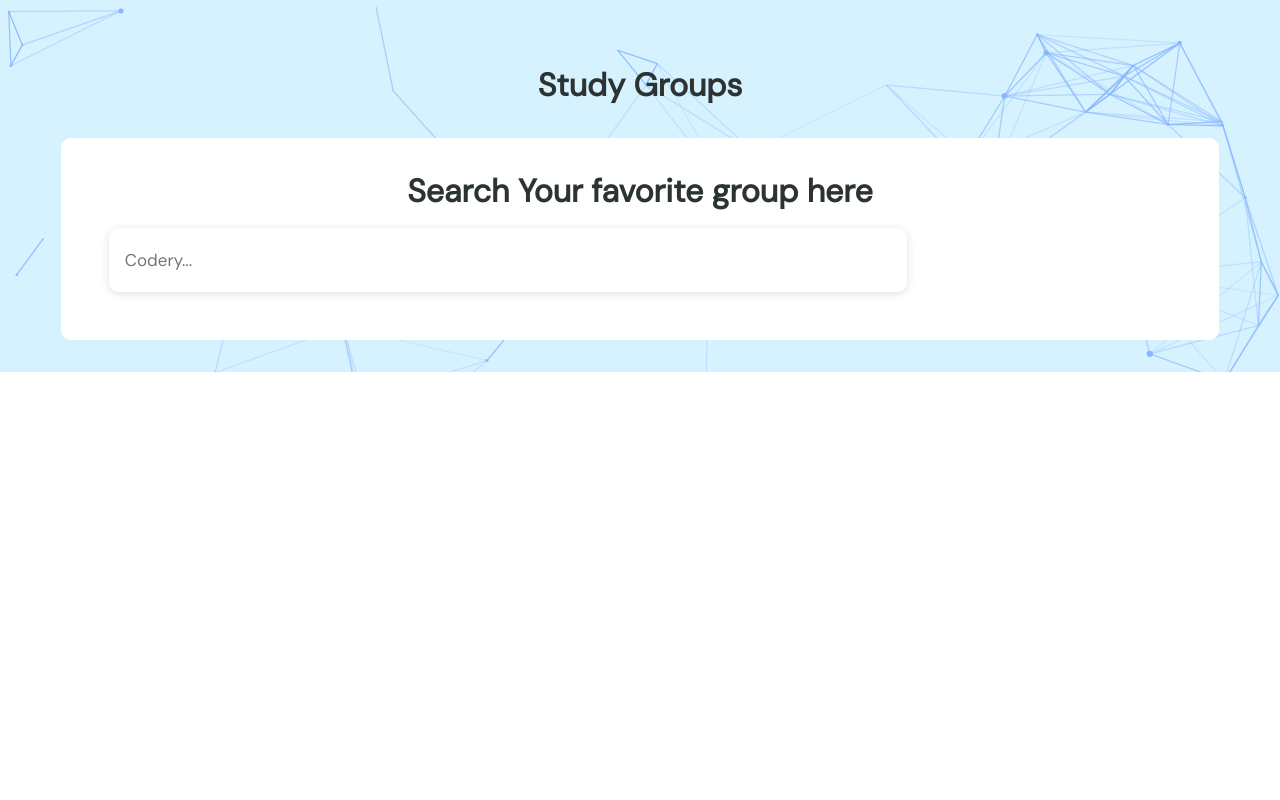
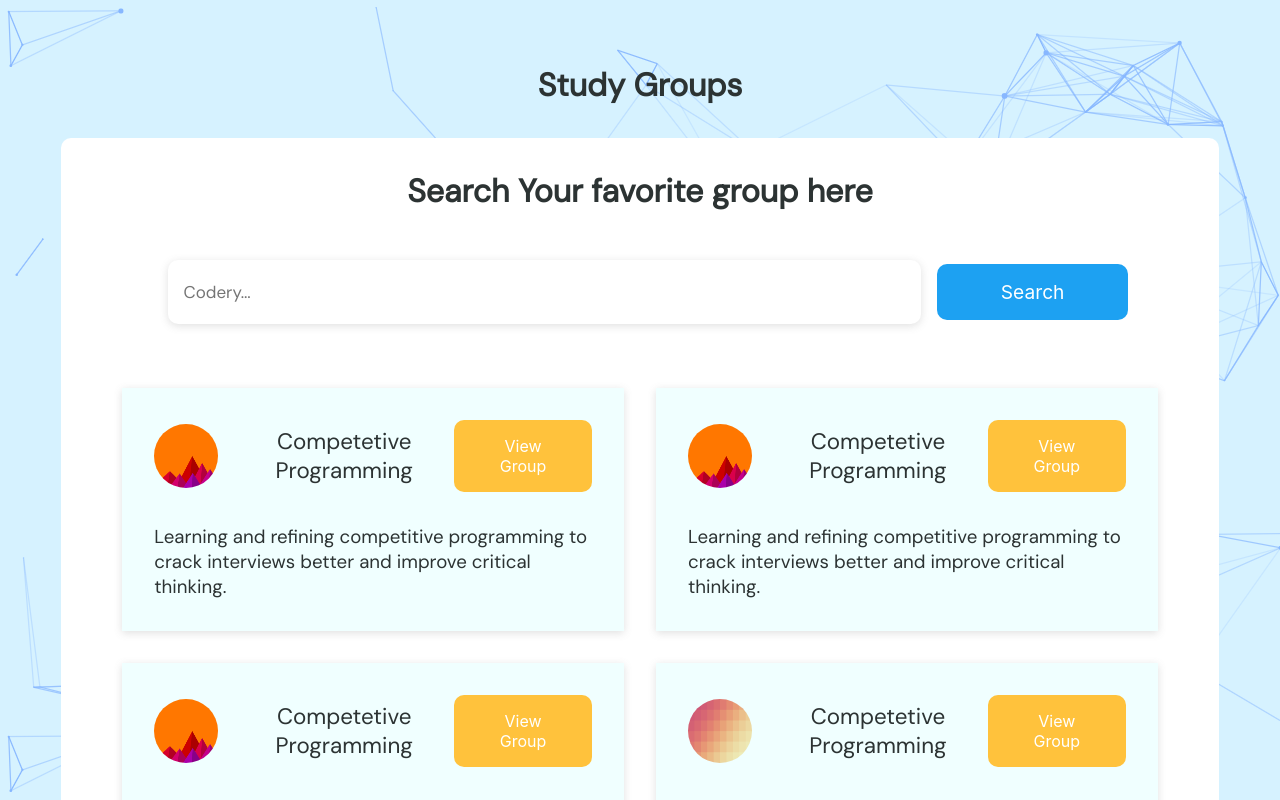
Before and after one commit to aryanjangid/DevelUp, a React (Create React App) app in the folder client/: page /studygroups in a window 1280 px wide. Shown: the top 800 px of the page. Built offline with nearby package versions, Linux system fonts and the light colour scheme; no server answers.

Commit message:
Study Group added

```diff
--- /dev/null
+++ b/client/src/components/Models/Team.js
@@ -0,0 +1,38 @@
+
+import React, { useRef } from 'react'
+import { useGLTF } from '@react-three/drei'
+import { useLoader, Canvas, useFrame } from "@react-three/fiber";
+import { Clock } from "three";
+
+export default function Model({ ...props }) {
+  const group = useRef()
+  const delta =new Clock
+  useFrame((clicked,delta)=>{
+    group.current.rotation.y+=delta*0.1
+  })
+
+
+  const { nodes, materials } = useGLTF('/teamModels.gltf')
+  return (
+    <group ref={group} {...props} dispose={null}>
+      <group rotation={[-Math.PI / 2, 0, 0]} scale={0.06}>
+        <group  rotation={[Math.PI / 2, 0, 0]}>
+          <group  position={[20,-30,12]} rotation={[-Math.PI / 2, 0, 0]} scale={6} >
+            <mesh geometry={nodes['11_person__0'].geometry} material={materials['273_person__0']} scale={9.27} />
+          </group>
+          <group position={[-20,-30,36]}  rotation={[-Math.PI / 2, 0, 0]} scale={6}>
+            <mesh geometry={nodes['151_person__0'].geometry} material={materials['273_person__0']} scale={8.44} />
+          </group>
+          <group  position={[-36,-30,20]}  rotation={[-Math.PI / 2, 0, 0]} scale={6}>
+            <mesh geometry={nodes['156_person__0'].geometry} material={materials['273_person__0']} scale={8.65} />
+          </group>
+          <group  position={[0,-30,0]}  rotation={[-Math.PI / 2, 0, 0]} scale={6}>
+            <mesh geometry={nodes['16_person__0'].geometry} material={materials['273_person__0']} scale={8} />
+          </group>
+        </group>
+      </group>
+    </group>
+  )
+}
+
+useGLTF.preload('/teamModels.gltf')
--- a/client/src/pages/Home/Home.jsx
+++ b/client/src/pages/Home/Home.jsx
@@ -1,12 +1,28 @@
-import React from 'react'
+import React, { Suspense } from 'react';
 import Button from '../../components/Button'
+
+import Model from '../../components/Models/Team';
+
+import { Canvas } from '@react-three/fiber';
+import { OrbitControls } from '@react-three/drei';
 
 export default function Home() {
   return (
     <div>
-      <h1 style={{color:"black"}}>Home</h1>
+      <h1 style={{ color: "black" }}>Home</h1>
       <Button name="login" to="login"></Button>
       <Button name="mentor-profile" to="mentor-profile"></Button>
+      <Canvas style={{height: "30rem"}}>
+        <OrbitControls enableDamping={true} enableZoom={true} />
+
+        <directionalLight position={[4, 5, 2]} intensity={1} color="#F32053" />
+        <directionalLight position={[-4, -5, -2]} intensity={1} color="#A8ECF0" />
+        <directionalLight position={[4, -5, 2]} intensity={1} color="#407BFF" />
+
+        <Suspense fallback={null}>
+          <Model />
+        </Suspense>
+      </Canvas>
     </div>
   )
 }
--- a/client/src/pages/Study Group/StudyGroup.jsx
+++ b/client/src/pages/Study Group/StudyGroup.jsx
@@ -1,19 +1,80 @@
 import React from 'react'
 import classes from './studyGroup.module.css'
 import background from '../../Assets/studyBackground.png'
+import profile1 from '../../Assets/profile1.png'
+import profile2 from '../../Assets/profile2.png'
+import profile3 from '../../Assets/profile3.png'
+import profile4 from '../../Assets/profile4.png'
+import profile5 from '../../Assets/profile5.png'
+import profile6 from '../../Assets/profile6.png'
+import profile7 from '../../Assets/profile7.png'
+import profile8 from '../../Assets/profile8.png'
 
 export default function StudyGroup() {
+
+  const profilePhotos = [profile1, profile2, profile3, profile4, profile5, profile6, profile7, profile8];
+  const giveRandom = () => {
+    return Math.floor(Math.random() * 7);
+  }
   return (
     <div style={{
-      backgroundImage: `url(${background})`, height: 'fitContent',padding:'2rem'
+      backgroundImage: `url(${background})`, height: 'fitContent', padding: '2rem'
     }}>
       <h1 style={{ textAlign: 'center', padding: "2rem" }}>Study Groups</h1>
       <div className={classes.studyGroupDiv}>
-          <h1> Search Your favorite group here</h1>
-            <div className={classes.searchDiv}>
-              <input style={{width:'70%'}} className='inputBox' placeholder='Codery...'></input>
-              <div></div>
+        <h1> Search Your favorite group here</h1>
+        <div className={classes.searchDiv}>
+          <input style={{ width: '70%' }} className='inputBox' placeholder='Codery...'></input>
+          <div> Search</div>
+        </div>
+        <div className={classes.allGroups}>
+          <div className={classes.studyGroup}>
+            <div className={classes.groupDiv}>
+              <div className={classes.studyGroupDetails}>
+                <img className={classes.studyGroupImg} src={profilePhotos[giveRandom()]} alt="profile"></img>
+                <h3 style={{ marginLeft: '1rem', fontSize: '1.4rem' }}>Competetive Programming</h3>
+              </div>
+              <div className={classes.viewButton}>
+                View Group
+              </div>
             </div>
+            <h3 style={{ paddingTop: '2rem', textAlign: 'left' }}>Learning and refining competitive programming to crack interviews better and improve critical thinking.</h3>
+          </div>
+          <div className={classes.studyGroup}>
+            <div className={classes.groupDiv}>
+              <div className={classes.studyGroupDetails}>
+                <img className={classes.studyGroupImg} src={profilePhotos[giveRandom()]} alt="profile"></img>
+                <h3 style={{ marginLeft: '1rem', fontSize: '1.4rem' }}>Competetive Programming</h3>
+              </div>
+              <div className={classes.viewButton}>
+                View Group
+              </div>
+            </div>
+            <h3 style={{ paddingTop: '2rem', textAlign: 'left' }}>Learning and refining competitive programming to crack interviews better and improve critical thinking.</h3>
+          </div><div className={classes.studyGroup}>
+            <div className={classes.groupDiv}>
+              <div className={classes.studyGroupDetails}>
+                <img className={classes.studyGroupImg} src={profilePhotos[giveRandom()]} alt="profile"></img>
+                <h3 style={{ marginLeft: '1rem', fontSize: '1.4rem' }}>Competetive Programming</h3>
+              </div>
+              <div className={classes.viewButton}>
+                View Group
+              </div>
+            </div>
+            <h3 style={{ paddingTop: '2rem', textAlign: 'left' }}>Learning and refining competitive programming to crack interviews better and improve critical thinking.</h3>
+          </div><div className={classes.studyGroup}>
+            <div className={classes.groupDiv}>
+              <div className={classes.studyGroupDetails}>
+                <img className={classes.studyGroupImg} src={profilePhotos[giveRandom()]} alt="profile"></img>
+                <h3 style={{ marginLeft: '1rem', fontSize: '1.4rem' }}>Competetive Programming</h3>
+              </div>
+              <div className={classes.viewButton}>
+                View Group
+              </div>
+            </div>
+            <h3 style={{ paddingTop: '2rem', textAlign: 'left' }}>Learning and refining competitive programming to crack interviews better and improve critical thinking.</h3>
+          </div>
+        </div>
       </div>
     </div>
   )
--- a/client/src/pages/Study Group/studyGroup.module.css
+++ b/client/src/pages/Study Group/studyGroup.module.css
@@ -11,4 +11,57 @@
 }
 .searchDiv{
     display: flex;
+    justify-content: center;
+    align-items: center;
+    margin: 2rem;
 }
+.searchDiv div{
+    display: flex;
+    justify-content: center;
+    align-items: center;
+    background-color: #1da1f2;
+    padding:1rem 4rem;
+    border-radius: 10px;
+    color: white;
+    font-size: 1.2rem;
+    /* margin:1rem */
+}
+
+.studyGroup{
+    width: 40%;
+    background-color:azure;
+    box-shadow: rgba(99, 99, 99, 0.2) 0px 2px 8px 0px;
+    padding:2rem;
+    margin:1rem;
+
+}
+.groupDiv{
+    display: flex;
+    justify-content: space-between;
+    align-items: center;
+    /* padding:2rem; */
+}
+
+.studyGroupImg{
+    width: 4rem;
+    height: 4rem;
+    border-radius: 50%;
+}
+.studyGroupDetails{
+    display: flex;
+    justify-content: center;
+    align-items: center;
+}
+.allGroups{
+    display: flex;
+    justify-content: center;
+    align-items: center;
+    flex-wrap: wrap;
+}
+.viewButton{
+    background-color: #FFC23C;
+    border-radius: 10px;
+    padding:1rem 2rem;
+    color: white;
+    cursor: pointer;
+}
```
Also changed, not shown: 1 other file (tests, documents, lock files or other folders).
